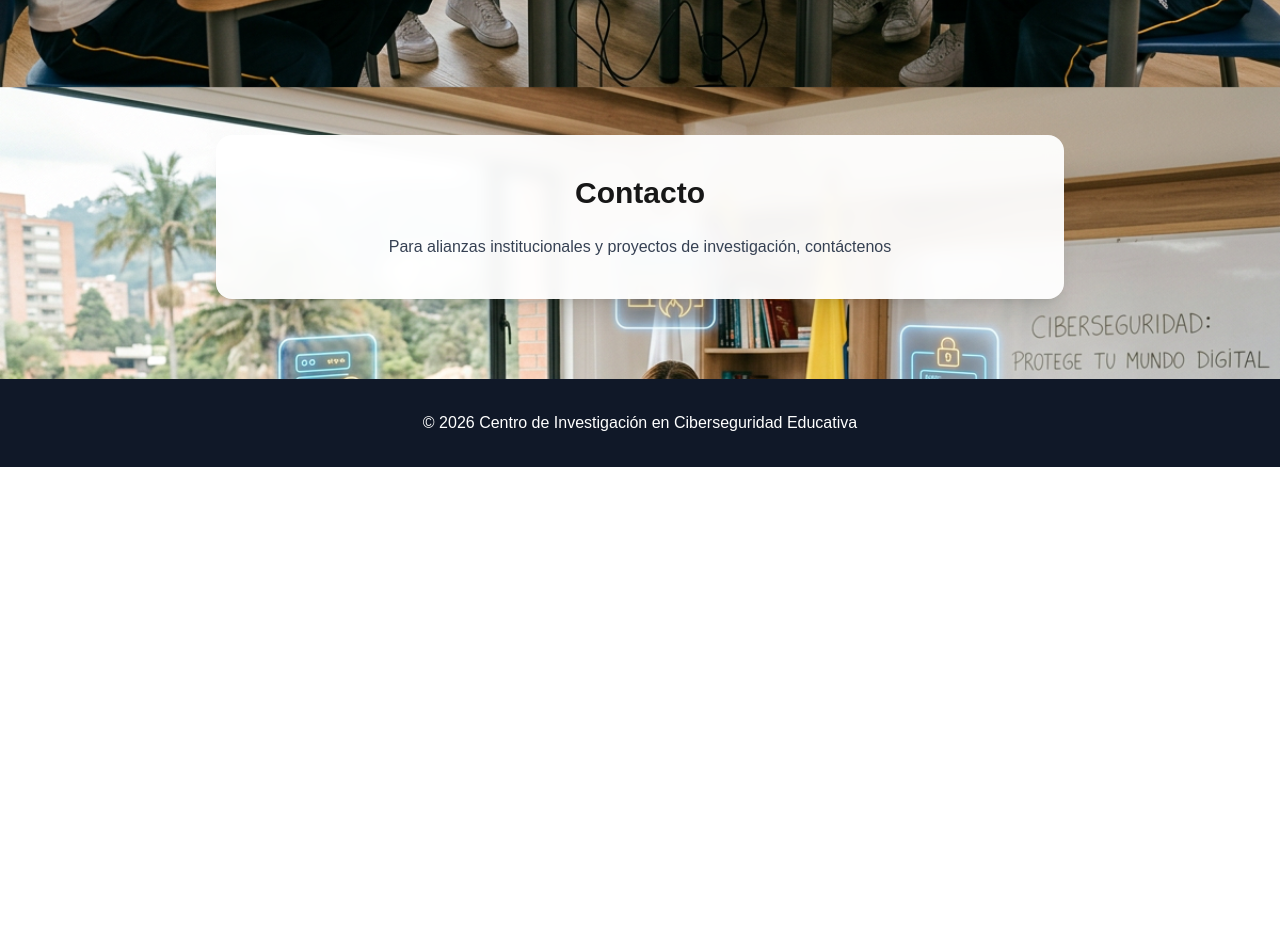
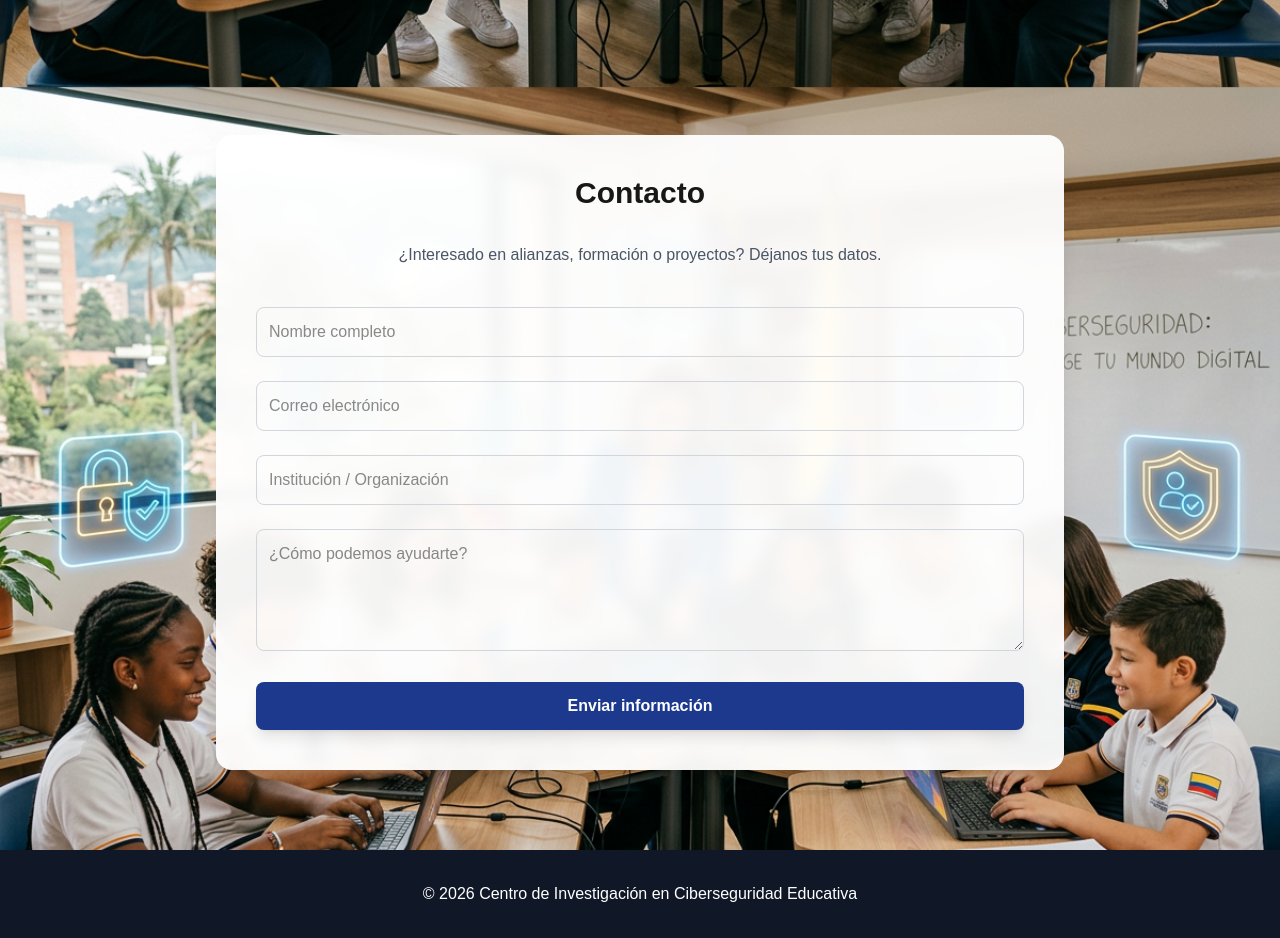
Before and after one commit to Patosoc/cice-web, a Next.js app: page / in a window 1280 px wide. Shown: the part 2780-3718 px from the top of the page. Before the commit the page ends 3247 px from the top, so only its background shows below. Built offline with nearby package versions, Linux system fonts and the light colour scheme.

Commit message:
Incluye formulario

```diff
--- a/components/Contacto.tsx
+++ b/components/Contacto.tsx
@@ -1,26 +1,139 @@
+"use client";
+
+import { useState } from "react";
+import { motion } from "framer-motion";
+
 export default function Contacto() {
 
+  const [estado, setEstado] = useState<"idle" | "enviando" | "ok" | "error">("idle");
+
+  const handleSubmit = async (e: any) => {
+    e.preventDefault();
+    setEstado("enviando");
+
+    const data = new FormData(e.target);
+
+    try {
+      const res = await fetch("https://formspree.io/f/xzdkjgkj", {
+        method: "POST",
+        body: data,
+        headers: {
+          Accept: "application/json",
+        },
+      });
+
+      if (res.ok) {
+        setEstado("ok");
+        e.target.reset();
+      } else {
+        setEstado("error");
+      }
+    } catch {
+      setEstado("error");
+    }
+  };
+
   return (
-
     <section id="contacto" className="py-20">
 
       <div className="max-w-4xl mx-auto px-6">
 
-        <div className="card text-center">
+        <div className="card">
 
-          <h2 className="text-3xl font-bold mb-6">
+          <h2 className="text-3xl font-bold text-center mb-8">
             Contacto
           </h2>
 
-          <p className="text-gray-700">
-            Para alianzas institucionales y proyectos de investigación, contáctenos
+          <p className="text-center text-gray-600 mb-10">
+            ¿Interesado en alianzas, formación o proyectos? Déjanos tus datos.
           </p>
+
+          <form onSubmit={handleSubmit} className="space-y-6">
+
+            <input
+              type="hidden"
+              name="_subject"
+              value="Nuevo contacto desde CICE"
+            />
+
+            {/* NOMBRE */}
+            <input
+              type="text"
+              name="nombre"
+              placeholder="Nombre completo"
+              required
+              className="w-full p-3 rounded-lg border border-gray-300 focus:ring-2 focus:ring-blue-500"
+            />
+
+            {/* EMAIL */}
+            <input
+              type="email"
+              name="email"
+              placeholder="Correo electrónico"
+              required
+              className="w-full p-3 rounded-lg border border-gray-300 focus:ring-2 focus:ring-blue-500"
+            />
+
+            {/* ORGANIZACIÓN */}
+            <input
+              type="text"
+              name="organizacion"
+              placeholder="Institución / Organización"
+              className="w-full p-3 rounded-lg border border-gray-300 focus:ring-2 focus:ring-blue-500"
+            />
+
+            {/* MENSAJE */}
+            <textarea
+              name="mensaje"
+              placeholder="¿Cómo podemos ayudarte?"
+              rows={4}
+              required
+              className="w-full p-3 rounded-lg border border-gray-300 focus:ring-2 focus:ring-blue-500"
+            />
+
+            {/* BOTÓN */}
+            <motion.button
+              whileHover={{ scale: 1.05 }}
+              whileTap={{ scale: 0.95 }}
+              disabled={estado === "enviando"}
+              className="w-full bg-blue-900 text-white py-3 rounded-lg font-semibold shadow-lg hover:bg-blue-800 transition disabled:opacity-60"
+            >
+              {estado === "enviando" ? "Enviando..." : "Enviar información"}
+            </motion.button>
+
+          </form>
+
+          {/* MENSAJES */}
+
+          {estado === "ok" && (
+            <motion.div
+              initial={{ opacity: 0, y: 10 }}
+              animate={{ opacity: 1, y: 0 }}
+              className="mt-6 bg-green-50 border border-green-200 p-4 rounded-lg text-center"
+            >
+              <p className="text-green-700 font-semibold">
+                ✅ Información enviada correctamente
+              </p>
+              <p className="text-green-600 text-sm mt-1">
+                Te contactaremos pronto.
+              </p>
+            </motion.div>
+          )}
+
+          {estado === "error" && (
+            <motion.p
+              initial={{ opacity: 0 }}
+              animate={{ opacity: 1 }}
+              className="text-red-600 text-center mt-6 font-semibold"
+            >
+              ❌ Ocurrió un error. Intenta nuevamente.
+            </motion.p>
+          )}
 
         </div>
 
       </div>
 
     </section>
-
   );
 }
```
Also changed, not shown: public/modelo.jpeg (added), public/modelo1.jpeg (added).
